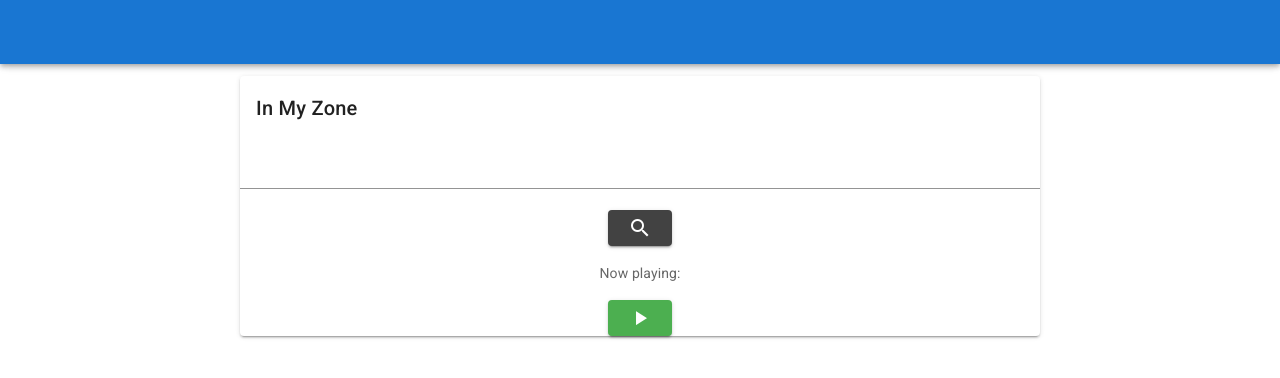
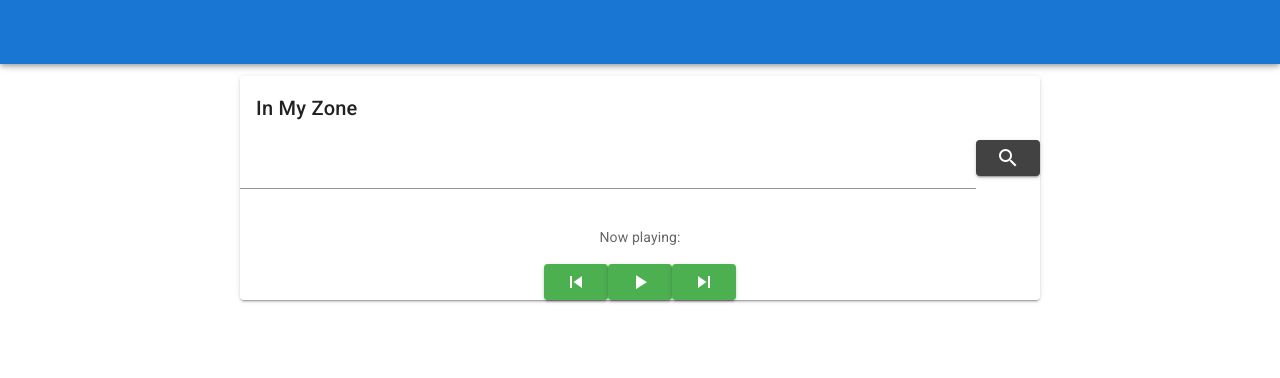
Before and after one commit to redknight990/in-my-zone, a Vue app in the folder app/: page / in a window 1280 px wide. Shown: the top 378 px of the page. Built offline with nearby package versions, Linux system fonts and the light colour scheme.

Commit message:
small fixes to ui

```diff
--- a/app/src/components/MusicPlayer.vue
+++ b/app/src/components/MusicPlayer.vue
@@ -7,6 +7,7 @@
                 v-model="valid"
                 lazy-validation
             >
+                <div class="mx-auto d-flex flex-row">
                     <v-row>
                         <v-col  cols="12">
                             <v-text-field
@@ -26,9 +27,18 @@
                             mdi-magnify
                         </v-icon>
                     </v-btn>
+                </div>
+
             </v-form>
             <v-card-text>Now playing: {{track}}</v-card-text>
             <div>
+                <v-btn elevation="2"
+                       color="success"
+                       @click="onPreviousTrack">
+                    <v-icon>
+                        mdi-skip-previous
+                    </v-icon>
+                </v-btn>
                 <v-btn elevation="2"
                        color="success"
                        @click="onTogglePlay">
@@ -38,6 +48,13 @@
                     <template v-else>
                         <v-icon>mdi-play</v-icon>
                     </template>
+                </v-btn>
+                <v-btn elevation="2"
+                       color="success"
+                       @click="onNextTrack">
+                    <v-icon>
+                        mdi-skip-next
+                    </v-icon>
                 </v-btn>
             </div>
         </v-card>
@@ -64,6 +81,12 @@ export default {
             this.playing = !this.playing;
             //dispatch event?
         },
+        onNextTrack() {
+            //dispatch event?
+        },
+        onPreviousTrack() {
+            //dispatch event?
+        },
         validateKeyword() {
             this.$refs.musicForm.validate();
         },
```
Lines whose indentation alone changed are shown as unchanged.
